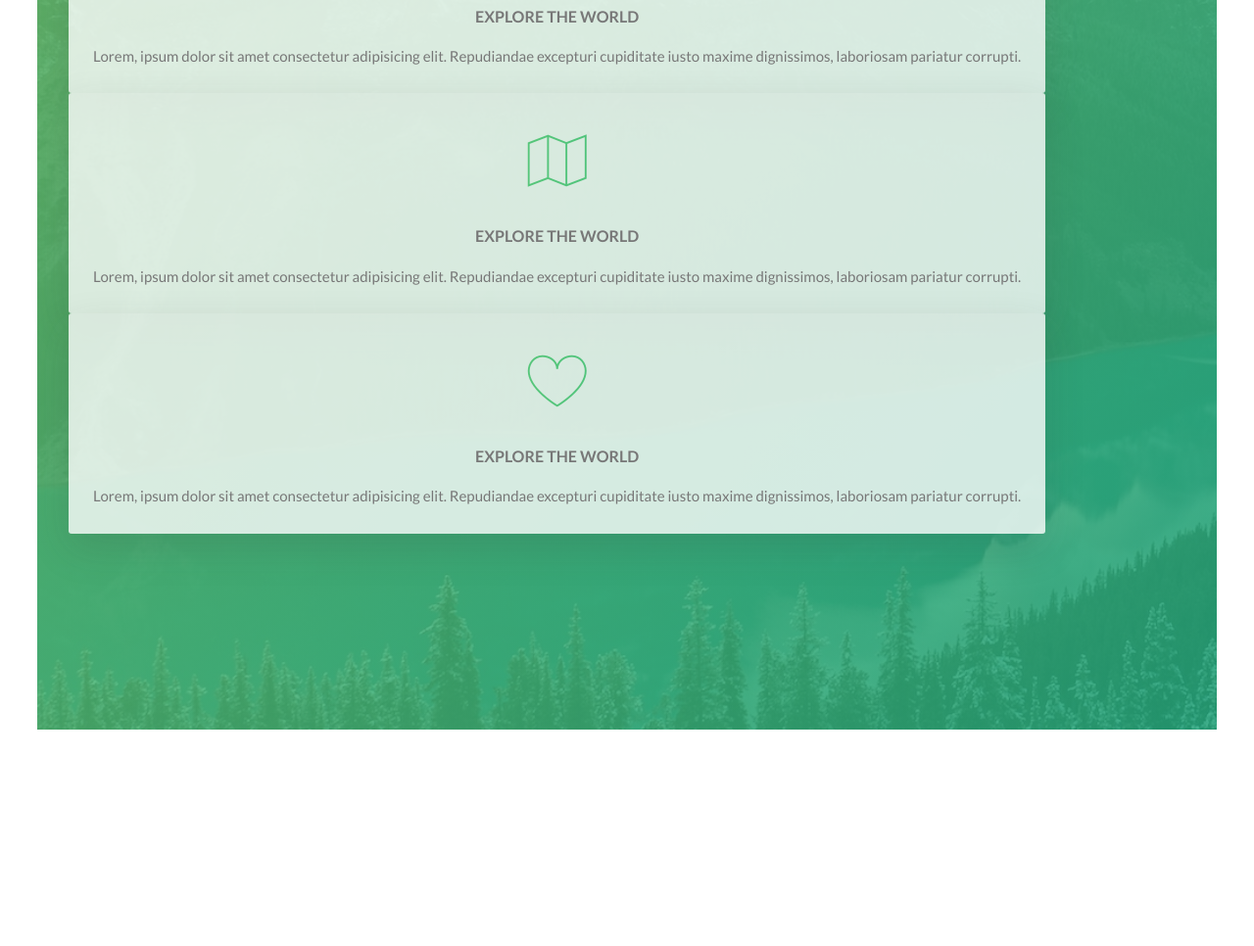
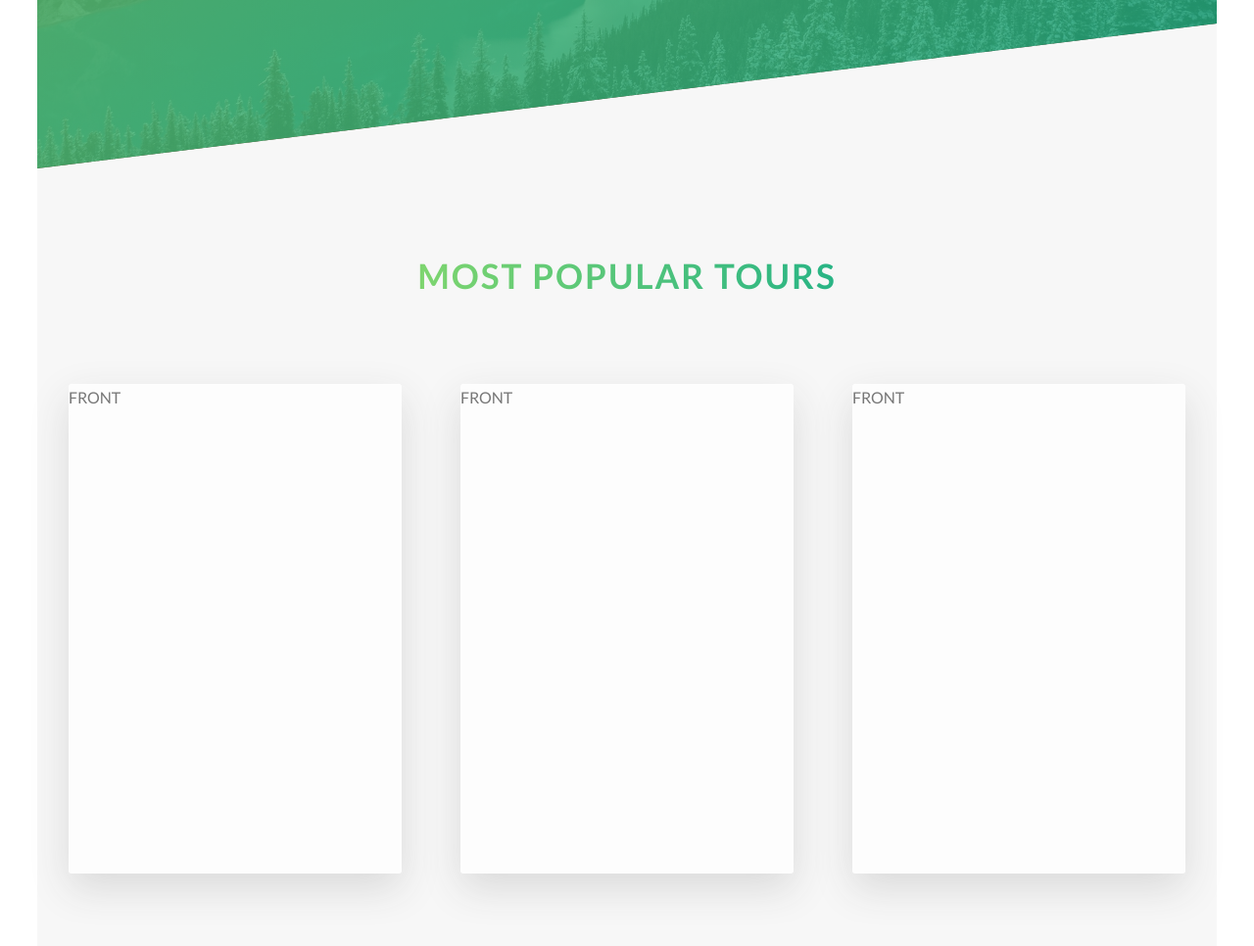
Before and after one commit to VirginiaKMartinez/natour-web, a website: page index.html in a window 1280 px wide. Shown: the part 2138-3104 px from the top of the page at 98% size. Before the commit the page ends 2913 px from the top, so only its background shows below. Drawn offline with Linux system fonts and the light colour scheme.

Commit message:
new component card, transitions ans new variables added

```diff
--- a/index.html
+++ b/index.html
@@ -18,14 +18,22 @@
     <body>
         <header class="header">
             <div class="header__logo-box">
-        <img src="./img/logo-white.png" alt="logo" class="header__logo" />
+                <img
+                    src="./img/logo-white.png"
+                    alt="logo"
+                    class="header__logo"
+                />
             </div>
             <div class="header__text-box">
                 <h1 class="heading-primary">
                     <span class="heading-primary--main">Outdoors!</span>
-          <span class="heading-primary--sub">Is where life happends</span>
+                    <span class="heading-primary--sub"
+                        >Is where life happends</span
+                    >
                 </h1>
-        <a href="#" class="btn btn--white btn--animated">Discover our tours</a>
+                <a href="#" class="btn btn--white btn--animated"
+                    >Discover our tours</a
+                >
             </div>
         </header>
         <main>
@@ -42,18 +50,19 @@
                             You're going to fall in love width nature
                         </h3>
                         <p class="paragraph">
-              Lorem ipsum dolor sit amet, consectetur adipisicing elit. Adipisci
-              quasi culpa ratione ipsum perspiciatis cupiditate dolor vero
-              distinctio ex quas? Reprehenderit dicta, accusamus ratione illum a
+                            Lorem ipsum dolor sit amet, consectetur adipisicing
+                            elit. Adipisci quasi culpa ratione ipsum
+                            perspiciatis cupiditate dolor vero distinctio ex
+                            quas? Reprehenderit dicta, accusamus ratione illum a
                             vitae rem dolorem optio!
                         </p>
                         <h3 class="heading-tertiary u-margin-bottom-small">
                             Live adventures like you never have before
                         </h3>
                         <p class="paragraph">
-              Lorem ipsum dolor, sit amet consectetur adipisicing elit.
-              Laboriosam repellat distinctio rem modi ex labore commodi corporis
-              eligendi enim quam odit.
+                            Lorem ipsum dolor, sit amet consectetur adipisicing
+                            elit. Laboriosam repellat distinctio rem modi ex
+                            labore commodi corporis eligendi enim quam odit.
                         </p>
                         <a href="#" class="btn-text">Learn more &rarr;</a>
                     </div>
@@ -85,9 +94,10 @@
                                 Explore the world
                             </h3>
                             <p class="feature-box__text">
-                Lorem, ipsum dolor sit amet consectetur adipisicing elit.
-                Repudiandae excepturi cupiditate iusto maxime dignissimos,
-                laboriosam pariatur corrupti.
+                                Lorem, ipsum dolor sit amet consectetur
+                                adipisicing elit. Repudiandae excepturi
+                                cupiditate iusto maxime dignissimos, laboriosam
+                                pariatur corrupti.
                             </p>
                         </div>
                     </div>
@@ -95,12 +105,13 @@
                         <div class="feature-box">
                             <i class="icon-basic-compass feature-box__icon"></i>
                             <h3 class="heading-tertiary u-margin-bottom-small">
-                Explore the world
+                                Meet nature
                             </h3>
                             <p class="feature-box__text">
-                Lorem, ipsum dolor sit amet consectetur adipisicing elit.
-                Repudiandae excepturi cupiditate iusto maxime dignissimos,
-                laboriosam pariatur corrupti.
+                                Lorem, ipsum dolor sit amet consectetur
+                                adipisicing elit. Repudiandae excepturi
+                                cupiditate iusto maxime dignissimos, laboriosam
+                                pariatur corrupti.
                             </p>
                         </div>
                     </div>
@@ -108,12 +119,13 @@
                         <div class="feature-box">
                             <i class="icon-basic-map feature-box__icon"></i>
                             <h3 class="heading-tertiary u-margin-bottom-small">
-                Explore the world
+                                Find your way
                             </h3>
                             <p class="feature-box__text">
-                Lorem, ipsum dolor sit amet consectetur adipisicing elit.
-                Repudiandae excepturi cupiditate iusto maxime dignissimos,
-                laboriosam pariatur corrupti.
+                                Lorem, ipsum dolor sit amet consectetur
+                                adipisicing elit. Repudiandae excepturi
+                                cupiditate iusto maxime dignissimos, laboriosam
+                                pariatur corrupti.
                             </p>
                         </div>
                     </div>
@@ -121,13 +133,58 @@
                         <div class="feature-box">
                             <i class="icon-basic-heart feature-box__icon"></i>
                             <h3 class="heading-tertiary u-margin-bottom-small">
-                Explore the world
+                                Live a healthier life
                             </h3>
                             <p class="feature-box__text">
-                Lorem, ipsum dolor sit amet consectetur adipisicing elit.
-                Repudiandae excepturi cupiditate iusto maxime dignissimos,
-                laboriosam pariatur corrupti.
+                                Lorem, ipsum dolor sit amet consectetur
+                                adipisicing elit. Repudiandae excepturi
+                                cupiditate iusto maxime dignissimos, laboriosam
+                                pariatur corrupti.
                             </p>
+                        </div>
+                    </div>
+                </div>
+            </section>
+
+            <section class="section-tours">
+                <div class="u-center-text u-margin-bottom-big">
+                    <h2 class="heading-secondary">Most popular tours</h2>
+                </div>
+                <div class="row">
+                    <div class="col-1-of-3">
+                        <div class="card">
+                            <div class="card__side card__side--front">
+                                FRONT
+                            </div>
+                            <div
+                                class="card__side card__side--back card__side--back-1"
+                            >
+                                BACK
+                            </div>
+                        </div>
+                    </div>
+                    <div class="col-1-of-3">
+                        <div class="card">
+                            <div class="card__side card__side--front">
+                                FRONT
+                            </div>
+                            <div
+                                class="card__side card__side--back card__side--back-2"
+                            >
+                                BACK
+                            </div>
+                        </div>
+                    </div>
+                    <div class="col-1-of-3">
+                        <div class="card">
+                            <div class="card__side card__side--front">
+                                FRONT
+                            </div>
+                            <div
+                                class="card__side card__side--back card__side--back-3"
+                            >
+                                BACK
+                            </div>
                         </div>
                     </div>
                 </div>
--- a/sass/abstracts/_variables.scss
+++ b/sass/abstracts/_variables.scss
@@ -2,6 +2,12 @@ $color-primary: #55c57a;
 //COLORS
 $color-primary-light: #7ed56f;
 $color-primary-dark: #28b485;
+
+$color-secondary-light: #ffb900;
+$color-secondary-dark: #ff7730;
+
+$color-tertiary-light: #2998ff;
+$color-tertiary-dark: #5643fa;
 
 $color-gray-light-1: #f7f7f7;
 $color-gray-dark: #777;
@@ -12,7 +18,7 @@ $color-black: #333333;
 //GRID
 $grid-width: 114rem;
 $gutter-vertical: 8rem;
-$gutter-horizontal: 2rem;
+$gutter-horizontal: 6rem;
 
 //FONT
 $default-font-size: 1.6rem;
--- /dev/null
+++ b/sass/components/_card.scss
@@ -0,0 +1,58 @@
+.card {
+    perspective: 150rem;
+    -moz-perspective: 150rem;
+    position: relative;
+    height: 50rem;
+
+    &__side {
+        height: 50rem;
+        transition: all 0.8s ease-in-out;
+        position: absolute;
+        top: 0;
+        left: 0;
+        width: 100%;
+        backface-visibility: hidden;
+        border-radius: 3px;
+        box-shadow: 0 1.5rem 4rem rgba($color-black, 0.15);
+
+        &--front {
+            background-color: $color-white;
+        }
+
+        &--back {
+            transform: rotateY(180deg);
+
+            &-1 {
+                background-image: linear-gradient(
+                    to right bottom,
+                    $color-secondary-light,
+                    $color-secondary-dark
+                );
+            }
+
+            &-2 {
+                background-image: linear-gradient(
+                    to right bottom,
+                    $color-primary-light,
+                    $color-primary-dark
+                );
+            }
+
+            &-3 {
+                background-image: linear-gradient(
+                    to right bottom,
+                    $color-tertiary-light,
+                    $color-tertiary-dark
+                );
+            }
+        }
+    }
+
+    &:hover &__side--front {
+        transform: rotateY(180deg);
+    }
+
+    &:hover &__side--back {
+        transform: rotateY(0deg);
+    }
+}
--- a/sass/layout/_grid.scss
+++ b/sass/layout/_grid.scss
@@ -31,6 +31,6 @@
     }
 
     .col-1-of-4 {
-    width: calc((100% -3 * #{$gutter-horizontal}) / 4);
+        width: calc((100% - 3 * #{$gutter-horizontal}) / 4);
     }
 }
--- a/sass/main.scss
+++ b/sass/main.scss
@@ -10,6 +10,7 @@
 @import "components/button";
 @import "components/composition";
 @import "components/feature-box";
+@import "components/card";
 
 @import "layout/header";
 @import "layout/grid";
--- a/sass/pages/_home.scss
+++ b/sass/pages/_home.scss
@@ -13,4 +13,17 @@
         ),
         url(../img/nat-4.jpg);
     background-size: cover;
+    transform: skewY(-7deg);
+    margin-top: -10rem;
+
+    //it selects only the direct child, and not all of them.
+    & > * {
+        transform: skewY(7deg);
     }
+}
+
+.section-tours {
+    background-color: $color-gray-light-1;
+    padding: 25rem 0 50rem 0;
+    margin-top: -12vh;
+}
```
Also changed, not shown: css/style.css. Lines whose indentation alone changed are shown as unchanged.
